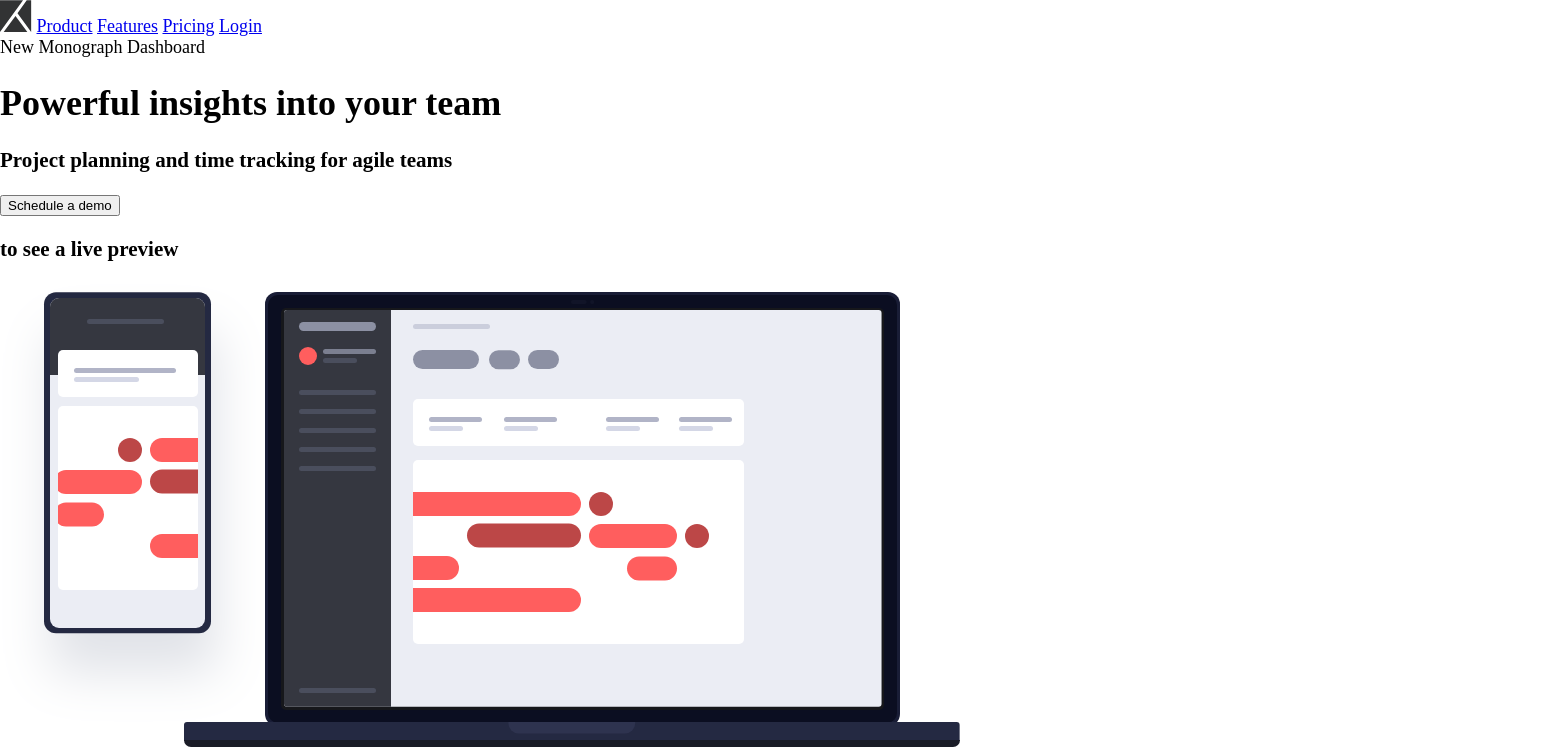
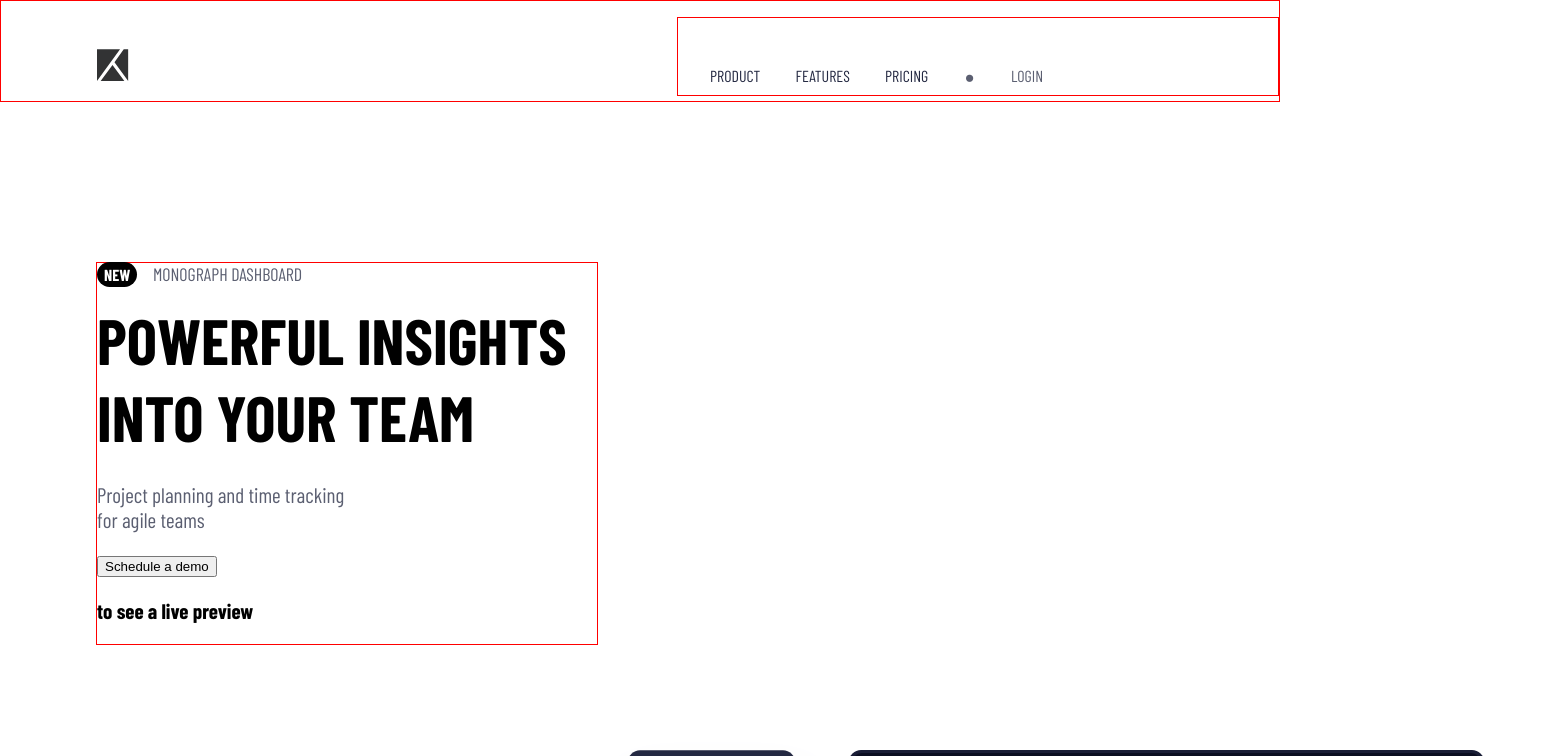
Before and after one commit to SJellen/project-tracking, a plain HTML site: page index.html in a window 1280 px wide. Shown: the top 756 px of the page, 1544 px wide, since content can reach past the window. Drawn offline with nearby package versions, Linux system fonts and the light colour scheme.

Commit message:
nav, left, right layed out

```diff
--- a/index.html
+++ b/index.html
@@ -17,18 +17,18 @@
 <body>
 
   <nav class="nav">
-    <img src="./images/logo.svg" alt="logo">
+    <img src="./images/logo.svg" alt="logo" id="img1">
+    <div class="aBox">
       <a href="#">Product</a>
       <a href="#">Features</a>
       <a href="#">Pricing</a>
-    <a href="#" class="dot"></a>
-    <a href="#">Login</a>
+      <a href="#" class="dot">.</a>
+      <a href="#" id="logo">Login</a>
+    </div>
   </nav>
 
-
-  <span class="new">
-    New
-  </span>
+  <div class="leftBox">
+    <span class="new">New</span>
 
     <span class="mono">
       Monograph Dashboard
@@ -49,7 +49,12 @@
       to see a live preview
     </h3>
 
-  <img src="./images/illustration-devices.svg" alt="hero" class="hero">
+
+
+  </div>
+
+
+  <img src="./images/illustration-devices.svg" alt="hero" class="hero" id="img2">
 
 
 
--- a/style.scss
+++ b/style.scss
@@ -10,9 +10,96 @@
 
 
 body {
+ max-width: $desktop;
  font-size: 18px;
  margin: 0 auto;
  padding: 0 auto;
  box-sizing: border-box;
  font-weight: 400;
+ font-family: 'Barlow', sans-serif;
 }
+
+nav {
+    font-family: 'Barlow Condensed', sans-serif;
+    font-weight: 400;
+    height: 100px;
+    border: 1px solid red;
+    #img1 {
+        margin-top: 3rem;
+        margin-left: 6rem;
+    }
+    a {
+    text-decoration: none;
+    padding-left: 2rem;
+    text-transform: uppercase;
+    color: $veryDarkBlue;
+    }
+    .dot {
+     color: $darkGrayishBlue;
+     font-size: 4rem;
+    }
+    .aBox {
+    width: 600px;
+    display: inline-block;
+    border: 1px solid red;
+    float: right;
+    margin-top: 1rem;
+    font-size: 1rem;
+
+    }
+    #logo {
+        color: $darkGrayishBlue;
+    }
+}
+
+.leftBox {
+    font-family: 'Barlow Condensed', sans-serif;
+    float: left;
+    border: 1px solid red;
+    width: 500px;
+    margin-top: 10rem;
+    margin-left: 6rem;
+    .new {
+        background-color: black;
+        color: white;
+        font-weight: 700;
+        border-radius: 25px;
+        padding: 3px 7px;
+        text-transform: uppercase;
+        font-size: 1rem;
+    }
+    .mono {
+        margin-left: .75rem;
+        text-transform: uppercase;
+        color: $darkGrayishBlue;
+    }
+    h1 {
+        font-size: 4rem;
+        text-transform: uppercase;
+        margin-top: 1rem;
+    }
+    .planning {
+        color: $darkGrayishBlue;
+        font-weight: 400;
+        width: 250px;
+        margin-top: -1rem;
+    }
+}
+
+
+
+
+
+
+#img2 {
+    float: right;
+    margin-right: -16.5rem;
+    margin-top: 6rem;
+}
+
+
+
+.attribution {
+    position: fixed;
+    bottom: 0px;
+}
```
Also changed, not shown: style.css, 1 other file. Lines whose indentation alone changed are shown as unchanged.
